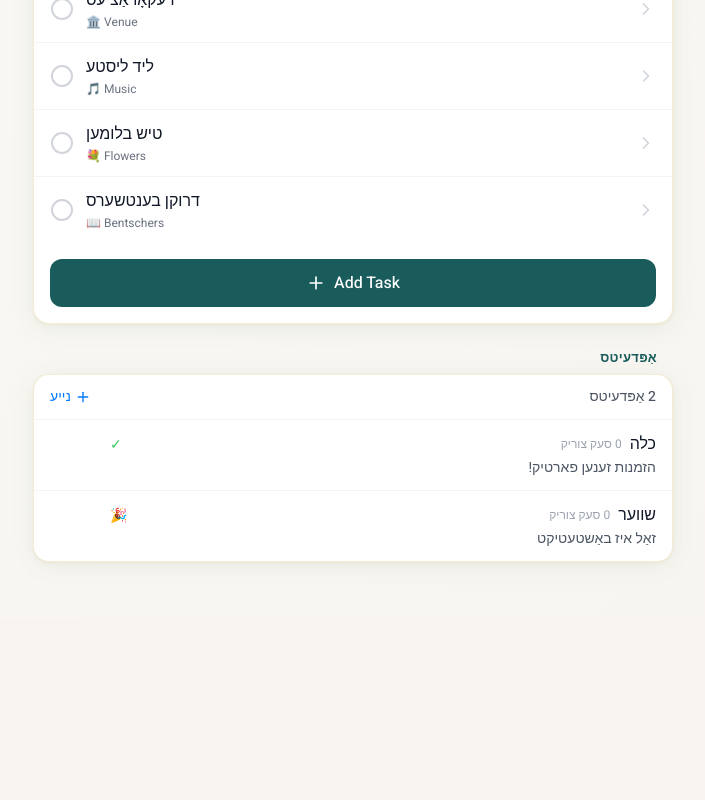
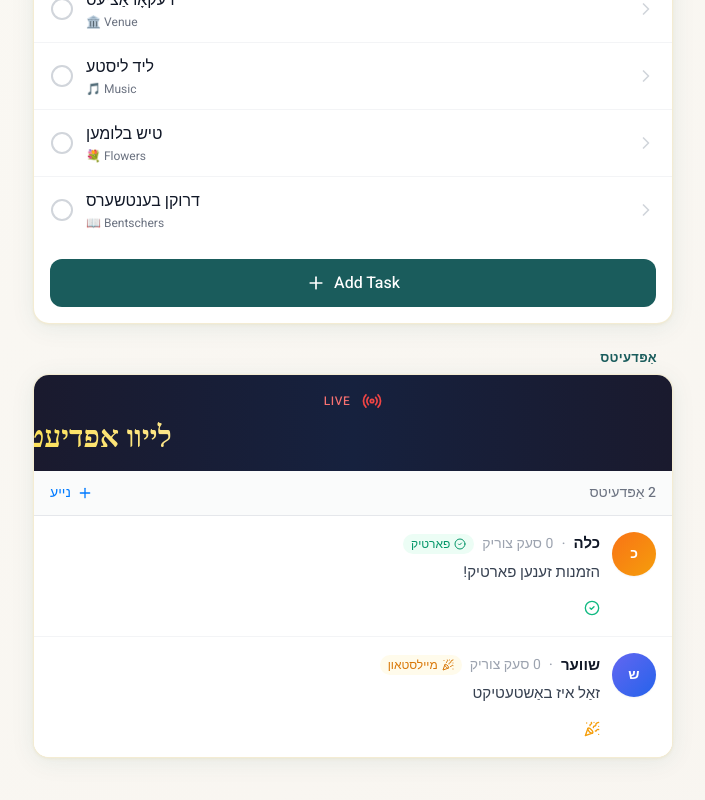
Before and after one commit to Abe1018776/wedding-countdown, a Next.js app: page / in a window 1280 px wide. Shown: the part 2330-3130 px from the top of the page, without its empty margins (287-992 px from the left). Before the commit the page ends 2948 px from the top, so only its background shows below. Built offline with nearby package versions, Linux system fonts and the light colour scheme.

Commit message:
Enhanced live feed: larger animated marquee header + Twitter-style updates

```diff
--- a/src/components/LiveFeed.tsx
+++ b/src/components/LiveFeed.tsx
@@ -4,7 +4,7 @@ import { useState, useEffect, useRef } from "react";
 import { motion, AnimatePresence } from "framer-motion";
 import { formatDistanceToNow } from "date-fns";
 import { he } from "date-fns/locale";
-import { Plus } from "lucide-react";
+import { Plus, Radio } from "lucide-react";
 import UpdateItem, { Update } from "./UpdateItem";
 
 interface LiveFeedProps {
@@ -58,17 +58,49 @@ export default function LiveFeed({ updates, onAddUpdate, onEditUpdate, onDeleteU
     }
   }, [updates.length]);
 
+  const marqueeText = "לייוו אפדיעטס";
+
   return (
     <div className="glass-card overflow-hidden" dir="rtl">
-      {/* Header */}
-      <div className="flex items-center justify-between px-4 py-3 border-b border-gray-100">
-        <span className="text-sm font-medium text-gray-600">
+      {/* Animated Marquee Header */}
+      <div className="relative bg-gradient-to-l from-[#1a1a2e] via-[#16213e] to-[#1a1a2e] py-4 overflow-hidden">
+        <div className="flex items-center justify-center gap-3 mb-2">
+          <motion.div
+            animate={{ scale: [1, 1.2, 1] }}
+            transition={{ duration: 2, repeat: Infinity }}
+          >
+            <Radio className="w-5 h-5 text-red-500" />
+          </motion.div>
+          <span className="text-xs font-medium text-red-400 uppercase tracking-wider">LIVE</span>
+        </div>
+        <div className="relative overflow-hidden whitespace-nowrap">
+          <motion.div
+            className="inline-flex"
+            animate={{ x: ["0%", "-50%"] }}
+            transition={{ duration: 12, repeat: Infinity, ease: "linear" }}
+          >
+            {[...Array(4)].map((_, i) => (
+              <span
+                key={i}
+                className="text-3xl font-bold text-transparent bg-clip-text bg-gradient-to-r from-amber-200 via-yellow-300 to-amber-200 mx-8"
+                style={{ fontFamily: "'David Libre', 'Frank Ruhl Libre', serif" }}
+              >
+                {marqueeText} ✦ {marqueeText} ✦
+              </span>
+            ))}
+          </motion.div>
+        </div>
+      </div>
+
+      {/* Sub-header with count and add button */}
+      <div className="flex items-center justify-between px-4 py-3 bg-gray-50/80 border-b border-gray-200">
+        <span className="text-sm font-medium text-gray-500">
           {updates.length} אַפּדעיטס
         </span>
         {onAddUpdate && (
           <button
             onClick={onAddUpdate}
-            className="flex items-center gap-1 text-sm font-medium text-[#007aff]"
+            className="flex items-center gap-1.5 text-sm font-medium text-[#007aff] hover:text-[#005ecb] transition-colors"
           >
             <Plus size={16} />
             <span>נייע</span>
@@ -76,10 +108,10 @@ export default function LiveFeed({ updates, onAddUpdate, onEditUpdate, onDeleteU
         )}
       </div>
 
-      {/* Updates list */}
+      {/* Updates list - Twitter/RSS style */}
       <div
         ref={scrollContainerRef}
-        className="max-h-80 overflow-y-auto divide-y divide-gray-100"
+        className="max-h-96 overflow-y-auto bg-white"
       >
         <AnimatePresence mode="popLayout">
           {typingUser && (
@@ -87,18 +119,23 @@ export default function LiveFeed({ updates, onAddUpdate, onEditUpdate, onDeleteU
               initial={{ opacity: 0, height: 0 }}
               animate={{ opacity: 1, height: "auto" }}
               exit={{ opacity: 0, height: 0 }}
-              className="flex items-center gap-3 px-4 py-3 bg-gray-50"
+              className="flex items-center gap-3 px-4 py-4 border-b border-gray-100"
             >
-              <span className="text-sm font-medium text-gray-700">{typingUser}</span>
-              <div className="flex gap-1">
+              <div className="w-10 h-10 rounded-full bg-gradient-to-br from-blue-400 to-blue-600 flex items-center justify-center">
+                <span className="text-white text-sm font-bold">{typingUser.charAt(0)}</span>
+              </div>
+              <div>
+                <span className="text-sm font-semibold text-gray-900">{typingUser}</span>
+                <div className="flex gap-1 mt-1">
                   {[0, 1, 2].map((i) => (
                     <motion.span
                       key={i}
                       animate={{ opacity: [0.3, 1, 0.3] }}
                       transition={{ duration: 1, repeat: Infinity, delay: i * 0.2 }}
-                    className="w-1.5 h-1.5 rounded-full bg-gray-400"
+                      className="w-2 h-2 rounded-full bg-gray-400"
                     />
                   ))}
+                </div>
               </div>
             </motion.div>
           )}
@@ -115,8 +152,12 @@ export default function LiveFeed({ updates, onAddUpdate, onEditUpdate, onDeleteU
         </AnimatePresence>
 
         {updates.length === 0 && !typingUser && (
-          <div className="text-center py-12 text-gray-400">
-            <p className="text-sm">קיין אַפּדעיטס נאָך</p>
+          <div className="text-center py-16 text-gray-400">
+            <div className="w-16 h-16 mx-auto mb-4 rounded-full bg-gray-100 flex items-center justify-center">
+              <Radio className="w-8 h-8 text-gray-300" />
+            </div>
+            <p className="text-sm font-medium">קיין אַפּדעיטס נאָך</p>
+            <p className="text-xs mt-1 text-gray-300">אפדיעטס וועלן דא אויפווייזן</p>
           </div>
         )}
       </div>
--- a/src/components/UpdateItem.tsx
+++ b/src/components/UpdateItem.tsx
@@ -1,7 +1,7 @@
 "use client";
 
 import { motion } from "framer-motion";
-import { Pencil, Trash2 } from "lucide-react";
+import { Pencil, Trash2, CheckCircle2, PartyPopper, MessageCircle } from "lucide-react";
 
 export type UpdateType = "update" | "completed" | "milestone";
 
@@ -22,6 +22,52 @@ interface UpdateItemProps {
   onDelete?: (updateId: string) => void;
 }
 
+const avatarColors = [
+  "from-violet-500 to-purple-600",
+  "from-blue-500 to-cyan-500",
+  "from-emerald-500 to-teal-500",
+  "from-orange-500 to-amber-500",
+  "from-pink-500 to-rose-500",
+  "from-indigo-500 to-blue-600",
+];
+
+function getAvatarColor(name: string): string {
+  const hash = name.split("").reduce((acc, char) => acc + char.charCodeAt(0), 0);
+  return avatarColors[hash % avatarColors.length];
+}
+
+function getTypeIcon(type: UpdateType) {
+  switch (type) {
+    case "completed":
+      return <CheckCircle2 className="w-4 h-4 text-emerald-500" />;
+    case "milestone":
+      return <PartyPopper className="w-4 h-4 text-amber-500" />;
+    default:
+      return <MessageCircle className="w-4 h-4 text-blue-400" />;
+  }
+}
+
+function getTypeBadge(type: UpdateType) {
+  switch (type) {
+    case "completed":
+      return (
+        <span className="inline-flex items-center gap-1 px-2 py-0.5 text-xs font-medium bg-emerald-50 text-emerald-600 rounded-full">
+          <CheckCircle2 className="w-3 h-3" />
+          פארטיק
+        </span>
+      );
+    case "milestone":
+      return (
+        <span className="inline-flex items-center gap-1 px-2 py-0.5 text-xs font-medium bg-amber-50 text-amber-600 rounded-full">
+          <PartyPopper className="w-3 h-3" />
+          מיילסטאון
+        </span>
+      );
+    default:
+      return null;
+  }
+}
+
 export default function UpdateItem({ update, relativeTime, onEdit, onDelete }: UpdateItemProps) {
   const handleDelete = (e: React.MouseEvent) => {
     e.stopPropagation();
@@ -30,52 +76,75 @@ export default function UpdateItem({ update, relativeTime, onEdit, onDelete }: U
     }
   };
 
+  const initials = update.personName
+    .split(" ")
+    .map((n) => n.charAt(0))
+    .join("")
+    .slice(0, 2);
+
   return (
     <motion.div
       initial={{ opacity: 0, y: 10 }}
       animate={{ opacity: 1, y: 0 }}
-      exit={{ opacity: 0 }}
-      className="px-4 py-3 bg-white group"
+      exit={{ opacity: 0, x: -20 }}
+      className="px-4 py-4 bg-white hover:bg-gray-50/50 transition-colors group border-b border-gray-100 last:border-b-0"
     >
-      <div className="flex items-start gap-3">
+      <div className="flex gap-3">
+        {/* Avatar */}
+        <div className="flex-shrink-0">
+          <div className={`w-11 h-11 rounded-full bg-gradient-to-br ${getAvatarColor(update.personName)} flex items-center justify-center shadow-sm`}>
+            <span className="text-white text-sm font-bold">{initials}</span>
+          </div>
+        </div>
+
+        {/* Content */}
         <div className="flex-1 min-w-0">
-          <div className="flex items-center gap-2 mb-0.5">
-            <span className="font-medium text-gray-900">{update.personName}</span>
-            <span className="text-xs text-gray-400">{relativeTime}</span>
+          {/* Header row */}
+          <div className="flex items-center gap-2 flex-wrap">
+            <span className="font-semibold text-gray-900 text-[15px]">{update.personName}</span>
+            <span className="text-gray-400">·</span>
+            <span className="text-sm text-gray-400">{relativeTime}</span>
+            {getTypeBadge(update.type)}
           </div>
-          <p className="text-sm text-gray-600">{update.message}</p>
+
+          {/* Message */}
+          <p className="mt-1 text-[15px] text-gray-700 leading-relaxed whitespace-pre-wrap">
+            {update.message}
+          </p>
+
+          {/* Actions row */}
+          <div className="flex items-center gap-4 mt-3">
+            <div className="flex items-center gap-1.5 text-gray-400">
+              {getTypeIcon(update.type)}
             </div>
-        <div className="flex items-center gap-1">
-          {update.type === "completed" && (
-            <span className="text-[#34c759] text-sm">✓</span>
-          )}
-          {update.type === "milestone" && (
-            <span className="text-[#ff9500] text-sm">🎉</span>
-          )}
+
             {(onEdit || onDelete) && (
-            <div className="flex items-center gap-1 opacity-0 group-hover:opacity-100 transition-opacity">
+              <div className="flex items-center gap-2 mr-auto opacity-0 group-hover:opacity-100 transition-opacity">
                 {onEdit && (
                   <button
                     onClick={() => onEdit(update)}
-                  className="p-1.5 text-gray-400 hover:text-[#007aff] hover:bg-gray-100 rounded-lg transition-colors"
+                    className="flex items-center gap-1 px-2 py-1 text-xs text-gray-500 hover:text-[#007aff] hover:bg-blue-50 rounded-full transition-colors"
                     title="Edit"
                   >
-                  <Pencil size={14} />
+                    <Pencil size={12} />
+                    <span>עדיט</span>
                   </button>
                 )}
                 {onDelete && (
                   <button
                     onClick={handleDelete}
-                  className="p-1.5 text-gray-400 hover:text-[#ff3b30] hover:bg-gray-100 rounded-lg transition-colors"
+                    className="flex items-center gap-1 px-2 py-1 text-xs text-gray-500 hover:text-[#ff3b30] hover:bg-red-50 rounded-full transition-colors"
                     title="Delete"
                   >
-                  <Trash2 size={14} />
+                    <Trash2 size={12} />
+                    <span>אויסמעקן</span>
                   </button>
                 )}
               </div>
             )}
           </div>
         </div>
+      </div>
     </motion.div>
   );
 }
```
Lines whose indentation alone changed are shown as unchanged.
